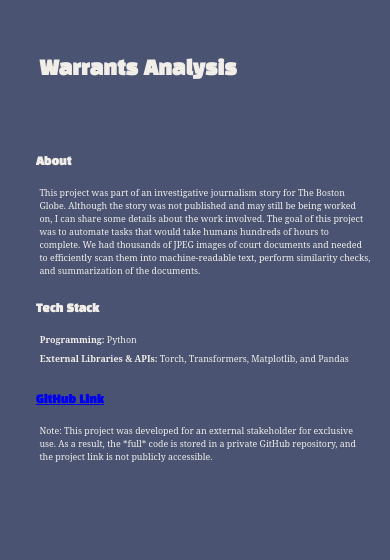
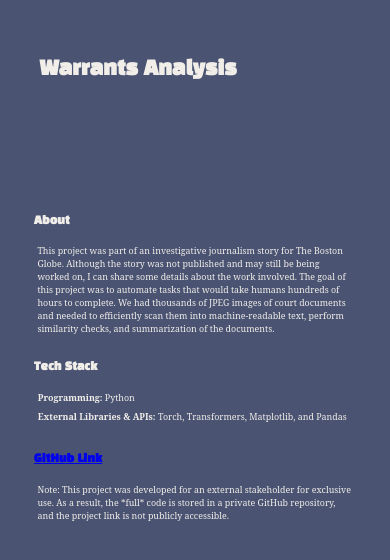
Before and after one commit to aryapatxl/Portfolio, a React (Create React App) app in the folder arya-portfolio/: page /Warrants in a window 390 px wide. Shown: the top 560 px of the page. Built offline with nearby package versions, Linux system fonts and the light colour scheme; a web font is replaced by a local one.

Commit message:
changing iphone margins

```diff
--- a/arya-portfolio/src/pages/projects.css
+++ b/arya-portfolio/src/pages/projects.css
@@ -21,9 +21,17 @@
     margin-left: 10%;
 }
 
+.a {
+    color: #FFF;
+  }
+  a:hover {
+     color: rgb(6, 6, 6)
+  }
 /* Phone dimensions */
 @media (max-width: 450px) {
     .project-block {
-        margin-top: -75%;
+        margin-top: -60%;
+        margin-right: 5%;
     }
+
   }
```
